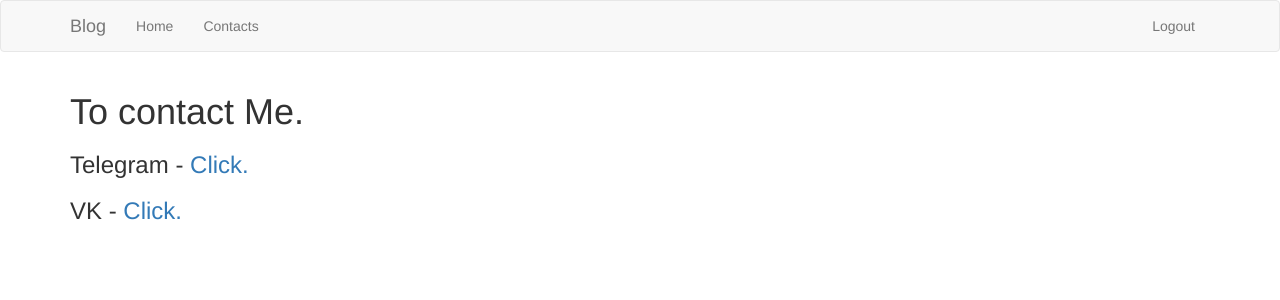
After one commit to G00DLER/flask-app, a Flask app: page /contact in a window 1280 px wide. The commit adds this page. Shown: the top 300 px of the page. Run offline with Flask 3, Linux system fonts and the light colour scheme; the visitor is signed in with stand-in values (Sample User, id 1); some libraries are stand-ins or nearby versions.

Commit message:
add contacts

```diff
--- a/app/routes.py
+++ b/app/routes.py
@@ -4,6 +4,7 @@ from app.forms import LoginForm, RegistrationForm
 from flask_login import current_user, login_user, logout_user, login_required
 from app.models import User
 from werkzeug.urls import url_parse
+import time
 
 
 @app.route('/')
@@ -67,4 +68,10 @@ def register():
         db.session.commit()
         flash('Congratulations, you are now a registered user!')
         return redirect(url_for('login'))
-    return render_template('register.html', title='Register', form=form)
+    return render_template('register.html', title='Registration', form=form)
+
+
+@app.route('/contact')
+@login_required
+def contact():
+    return render_template('contact.html', title='Contact')
--- a/app/templates/base.html
+++ b/app/templates/base.html
@@ -19,6 +19,7 @@
             <div class="collapse navbar-collapse" id="bs-example-navbar-collapse-1">
                 <ul class="nav navbar-nav">
                     <li><a href="{{ url_for('index') }}">Home</a></li>
+                    <li><a href="{{ url_for('contact') }}">Contacts</a></li>
                 </ul>
                 <ul class="nav navbar-nav navbar-right">
                     {% if current_user.is_anonymous %}
--- /dev/null
+++ b/app/templates/contact.html
@@ -0,0 +1,7 @@
+{% extends 'base.html' %}
+
+{% block app_content %}
+    <h1>To contact Me.</h1>
+    <h3>Telegram - <a href="https://t.me/winnergod">Click.</a></h3>
+    <h3>VK - <a href="https://vk.com/winnergod">Click.</a></h3>
+{% endblock %}
--- a/app/templates/index.html
+++ b/app/templates/index.html
@@ -1,7 +1,7 @@
 {% extends "base.html" %}
 
-{% block content %}
-    <h1>Hello, {{ current_user.username }}</h1>
+{% block app_content %}
+    <h1>Hello, {{ current_user.username }}!</h1><br>
     {% for post in posts %}
     <div><p>{{ post.author.username }} says: <b>{{ post.body }}</b></p></div>
     {% endfor %}
```
Also changed, not shown: app.db.
